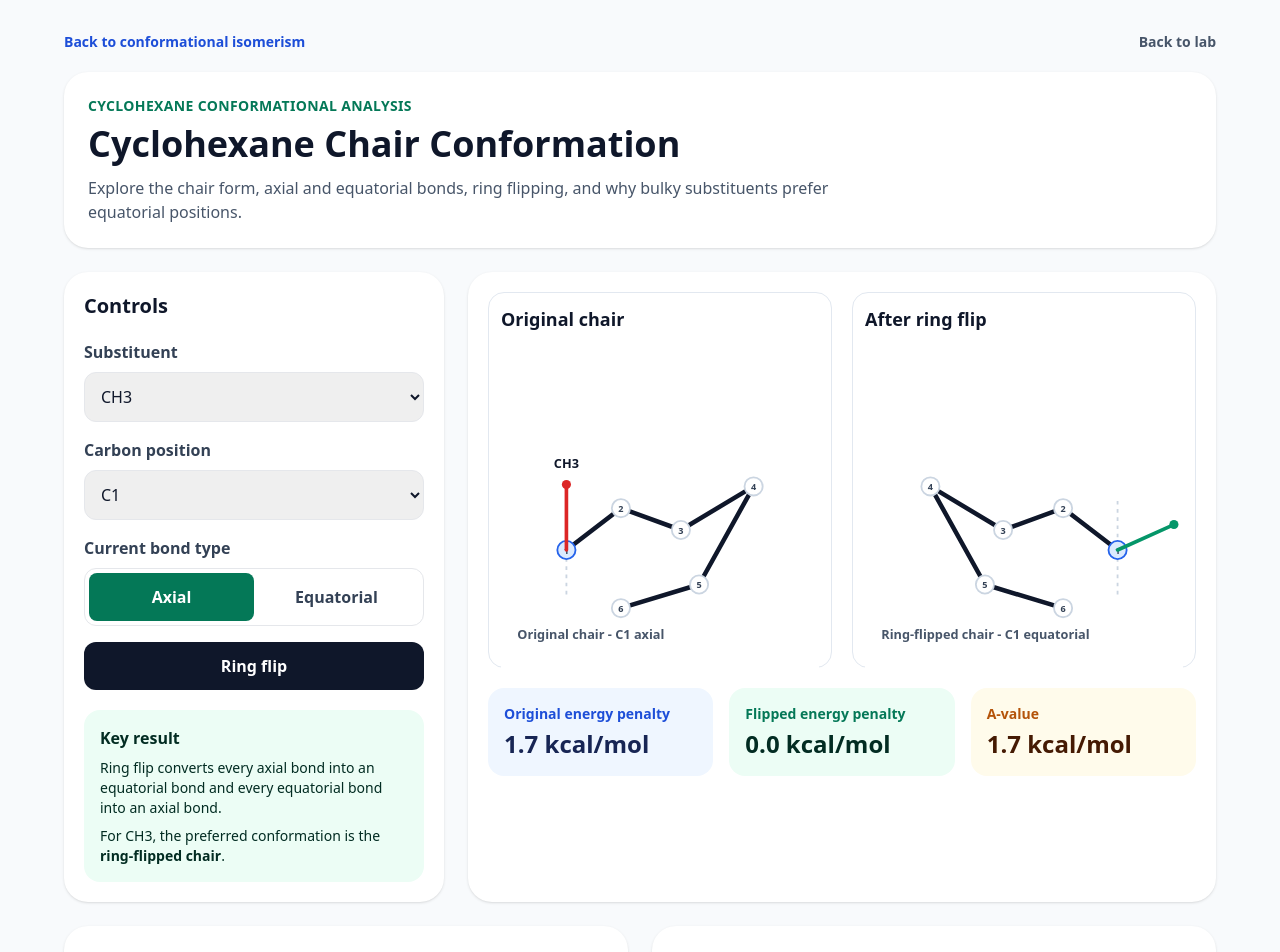
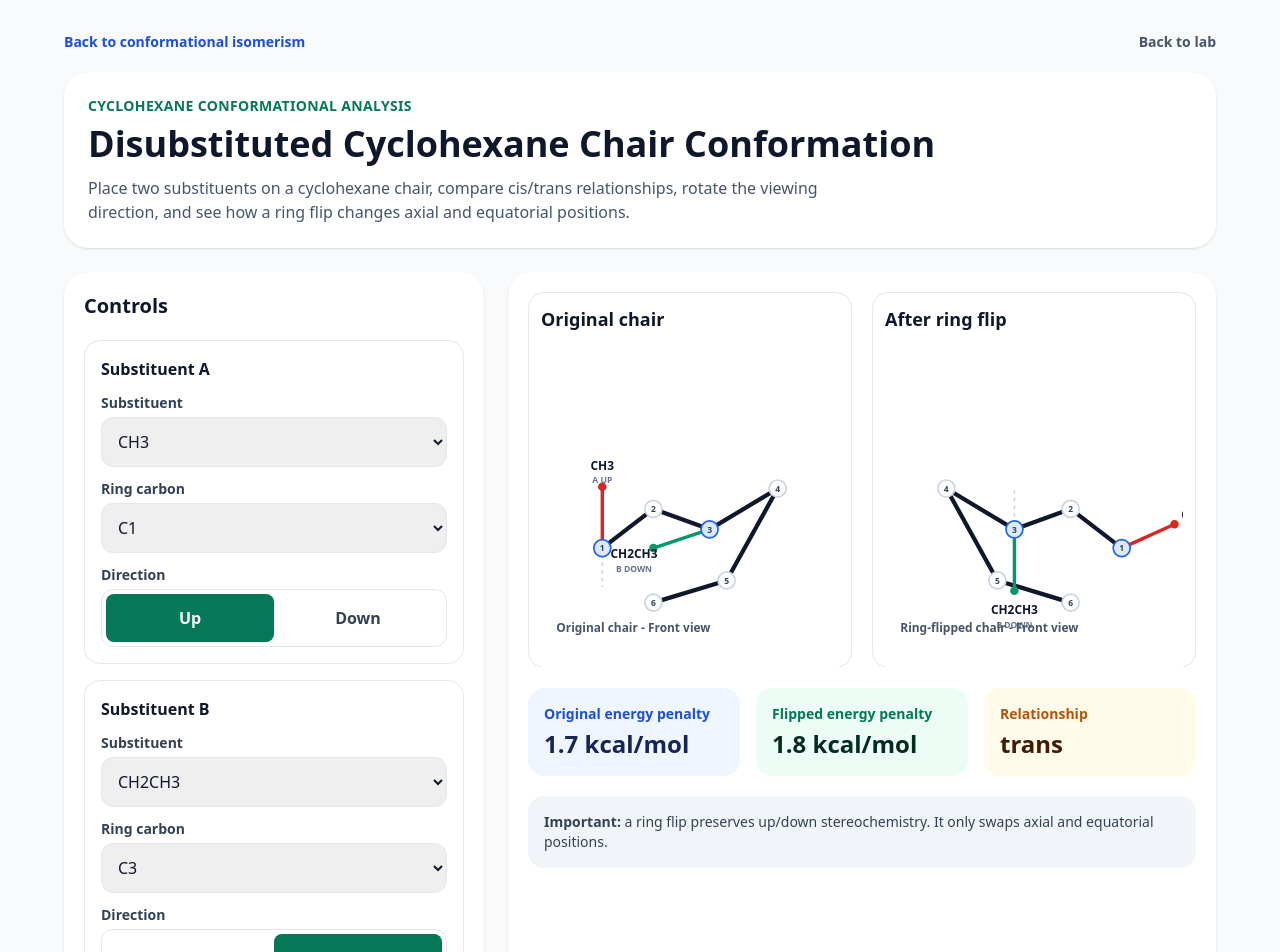
Before and after one commit to barham75/organic-project, a Next.js app: page /stereochemistry/conformational/cyclohexane in a window 1280 px wide. Shown: the top 952 px of the page. Built offline with nearby package versions, Linux system fonts and the light colour scheme.

Commit message:
Add disubstituted cyclohexane view controls

```diff
--- a/app/stereochemistry/conformational/cyclohexane/page.tsx
+++ b/app/stereochemistry/conformational/cyclohexane/page.tsx
@@ -3,12 +3,21 @@
 import Link from "next/link";
 import { useMemo, useState } from "react";
 
+type Orientation = "up" | "down";
 type Position = "axial" | "equatorial";
+type ViewDirection = "front" | "right" | "back" | "left";
+type Point = { x: number; y: number };
 type Substituent = {
   id: string;
   name: string;
   aValue: number;
   note: string;
+};
+type Placement = {
+  id: string;
+  substituentId: string;
+  carbon: number;
+  orientation: Orientation;
 };
 
 const substituents: Substituent[] = [
@@ -21,7 +30,16 @@ const substituents: Substituent[] = [
   { id: "br", name: "Br", aValue: 0.5, note: "Halogens prefer equatorial, but the penalty is smaller than alkyl groups." }
 ];
 
-function ringPoint(index: number, flipped: boolean) {
+const viewLabels: Record<ViewDirection, string> = {
+  front: "Front",
+  right: "Right side",
+  back: "Back",
+  left: "Left side"
+};
+
+const axialUpPattern = [true, false, true, false, true, false];
+
+function baseRingPoint(index: number, flipped: boolean): Point {
   const points = [
     { x: 72, y: 188 },
     { x: 132, y: 142 },
@@ -35,15 +53,40 @@ function ringPoint(index: number, flipped: boolean) {
   return { x: 350 - p.x, y: p.y };
 }
 
-function chairPath(flipped: boolean) {
-  const pts = Array.from({ length: 6 }, (_, i) => ringPoint(i, flipped));
+function projectPoint(point: Point, view: ViewDirection): Point {
+  const center = { x: 175, y: 185 };
+  const angles: Record<ViewDirection, number> = {
+    front: 0,
+    right: 90,
+    back: 180,
+    left: -90
+  };
+  const angle = (angles[view] * Math.PI) / 180;
+  const dx = point.x - center.x;
+  const dy = point.y - center.y;
+  return {
+    x: center.x + dx * Math.cos(angle) - dy * Math.sin(angle),
+    y: center.y + dx * Math.sin(angle) + dy * Math.cos(angle)
+  };
+}
+
+function ringPoint(index: number, flipped: boolean, view: ViewDirection) {
+  return projectPoint(baseRingPoint(index, flipped), view);
+}
+
+function chairPath(flipped: boolean, view: ViewDirection) {
+  const pts = Array.from({ length: 6 }, (_, i) => ringPoint(i, flipped, view));
   return `${pts.map((p) => `${p.x},${p.y}`).join(" ")}`;
 }
 
-function substituentVector(carbon: number, position: Position, flipped: boolean) {
-  const axialUp = [true, false, true, false, true, false];
-  const isAxialUp = flipped ? !axialUp[carbon - 1] : axialUp[carbon - 1];
-  if (position === "axial") return { dx: 0, dy: isAxialUp ? -72 : 72 };
+function derivedPosition(carbon: number, orientation: Orientation, flipped: boolean): Position {
+  const axialUp = flipped ? !axialUpPattern[carbon - 1] : axialUpPattern[carbon - 1];
+  return (orientation === "up") === axialUp ? "axial" : "equatorial";
+}
+
+function baseSubstituentVector(carbon: number, orientation: Orientation, flipped: boolean) {
+  const position = derivedPosition(carbon, orientation, flipped);
+  if (position === "axial") return { dx: 0, dy: orientation === "up" ? -72 : 72 };
   const equatorialDirection = [
     { dx: -62, dy: -28 },
     { dx: -58, dy: -36 },
@@ -52,62 +95,165 @@ function substituentVector(carbon: number, position: Position, flipped: boolean)
     { dx: 30, dy: 64 },
     { dx: -66, dy: 22 }
   ][carbon - 1];
-  return flipped ? { dx: -equatorialDirection.dx, dy: equatorialDirection.dy } : equatorialDirection;
+  const pointsUp = orientation === "up";
+  const vectorPointsUp = equatorialDirection.dy < 0;
+  const vector = pointsUp === vectorPointsUp ? equatorialDirection : { dx: -equatorialDirection.dx, dy: -equatorialDirection.dy };
+  return flipped ? { dx: -vector.dx, dy: vector.dy } : vector;
+}
+
+function getSubstituent(id: string) {
+  return substituents.find((s) => s.id === id) || substituents[1];
+}
+
+function placementEnergy(placement: Placement, flipped: boolean) {
+  const substituent = getSubstituent(placement.substituentId);
+  return derivedPosition(placement.carbon, placement.orientation, flipped) === "axial" ? substituent.aValue : 0;
+}
+
+function relationLabel(a: Placement, b: Placement) {
+  return a.orientation === b.orientation ? "cis" : "trans";
+}
+
+function SubstituentBond({
+  placement,
+  flipped,
+  view,
+  color
+}: {
+  placement: Placement;
+  flipped: boolean;
+  view: ViewDirection;
+  color: string;
+}) {
+  const substituent = getSubstituent(placement.substituentId);
+  const rawStart = baseRingPoint(placement.carbon - 1, flipped);
+  const rawVector = baseSubstituentVector(placement.carbon, placement.orientation, flipped);
+  const rawEnd = { x: rawStart.x + rawVector.dx, y: rawStart.y + rawVector.dy };
+  const start = projectPoint(rawStart, view);
+  const end = projectPoint(rawEnd, view);
+  const lineVector = { dx: end.x - start.x, dy: end.y - start.y };
+  const length = Math.max(1, Math.hypot(lineVector.dx, lineVector.dy));
+  const normal = { x: lineVector.dx / length, y: lineVector.dy / length };
+  const labelPoint = { x: end.x + normal.x * 24, y: end.y + normal.y * 24 };
+  const position = derivedPosition(placement.carbon, placement.orientation, flipped);
+
+  return (
+    <g>
+      {position === "axial" && (
+        <line
+          x1={start.x}
+          y1={start.y - 46}
+          x2={start.x}
+          y2={start.y + 46}
+          stroke="#cbd5e1"
+          strokeWidth="2"
+          strokeDasharray="4 5"
+        />
+      )}
+      <line x1={start.x} y1={start.y} x2={end.x} y2={end.y} stroke={color} strokeWidth="4" strokeLinecap="round" />
+      <circle cx={end.x} cy={end.y} r="5" fill={color} />
+      <text x={labelPoint.x} y={labelPoint.y + 4} textAnchor="middle" className="fill-slate-900 text-sm font-bold">
+        {substituent.name}
+      </text>
+      <text x={labelPoint.x} y={labelPoint.y + 20} textAnchor="middle" className="fill-slate-500 text-[10px] font-bold uppercase">
+        {placement.id} {placement.orientation}
+      </text>
+    </g>
+  );
 }
 
 function CyclohexaneDrawing({
   flipped,
-  carbon,
-  position,
-  label
+  placements,
+  view
 }: {
   flipped: boolean;
-  carbon: number;
-  position: Position;
-  label: string;
+  placements: Placement[];
+  view: ViewDirection;
 }) {
-  const start = ringPoint(carbon - 1, flipped);
-  const v = substituentVector(carbon, position, flipped);
-  const end = { x: start.x + v.dx, y: start.y + v.dy };
-  const labelOffset = position === "axial" ? { x: 0, y: v.dy > 0 ? 26 : -18 } : { x: v.dx > 0 ? 30 : -30, y: v.dy > 0 ? 12 : -8 };
-  const labelPoint = { x: end.x + labelOffset.x, y: end.y + labelOffset.y };
-  const axisGuideTop = { x: start.x, y: start.y - 54 };
-  const axisGuideBottom = { x: start.x, y: start.y + 54 };
+  const activeCarbons = new Set(placements.map((p) => p.carbon));
 
   return (
     <svg viewBox="0 0 350 310" className="h-full min-h-[310px] w-full rounded-lg bg-white">
-      <polyline points={chairPath(flipped)} fill="none" stroke="#0f172a" strokeWidth="5" strokeLinejoin="round" strokeLinecap="round" />
-      <line x1={axisGuideTop.x} y1={axisGuideTop.y} x2={axisGuideBottom.x} y2={axisGuideBottom.y} stroke="#cbd5e1" strokeWidth="2" strokeDasharray="4 5" />
+      <polyline points={chairPath(flipped, view)} fill="none" stroke="#0f172a" strokeWidth="5" strokeLinejoin="round" strokeLinecap="round" />
+      {placements.map((placement, index) => (
+        <SubstituentBond key={`${placement.id}-${flipped}`} placement={placement} flipped={flipped} view={view} color={index === 0 ? "#dc2626" : "#059669"} />
+      ))}
       {Array.from({ length: 6 }, (_, i) => {
-        const p = ringPoint(i, flipped);
+        const p = ringPoint(i, flipped, view);
         return (
           <g key={i}>
-            <circle cx={p.x} cy={p.y} r="10" fill={i + 1 === carbon ? "#dbeafe" : "#ffffff"} stroke={i + 1 === carbon ? "#2563eb" : "#cbd5e1"} strokeWidth="2" />
-            <text x={p.x} y={p.y + 4} textAnchor="middle" className="fill-slate-700 text-[10px] font-bold">{i + 1}</text>
+            <circle cx={p.x} cy={p.y} r="10" fill={activeCarbons.has(i + 1) ? "#dbeafe" : "#ffffff"} stroke={activeCarbons.has(i + 1) ? "#2563eb" : "#cbd5e1"} strokeWidth="2" />
+            <text x={p.x} y={p.y + 4} textAnchor="middle" className="fill-slate-700 text-[10px] font-bold">
+              {i + 1}
+            </text>
           </g>
         );
       })}
-      <line x1={start.x} y1={start.y} x2={end.x} y2={end.y} stroke={position === "axial" ? "#dc2626" : "#059669"} strokeWidth="4" strokeLinecap="round" />
-      <circle cx={end.x} cy={end.y} r="5" fill={position === "axial" ? "#dc2626" : "#059669"} />
-      <text x={labelPoint.x} y={labelPoint.y} textAnchor="middle" className="fill-slate-900 text-sm font-bold">{label}</text>
       <text x="18" y="286" className="fill-slate-600 text-sm font-bold">
-        {flipped ? "Ring-flipped chair" : "Original chair"} - C{carbon} {position}
+        {flipped ? "Ring-flipped chair" : "Original chair"} - {viewLabels[view]} view
       </text>
     </svg>
   );
 }
 
+function PlacementControls({
+  title,
+  placement,
+  onChange
+}: {
+  title: string;
+  placement: Placement;
+  onChange: (next: Placement) => void;
+}) {
+  return (
+    <div className="rounded-2xl border border-slate-200 p-4">
+      <h3 className="font-bold">{title}</h3>
+      <div className="mt-3 grid gap-3">
+        <label className="block">
+          <span className="mb-1 block text-sm font-bold text-slate-700">Substituent</span>
+          <select value={placement.substituentId} onChange={(e) => onChange({ ...placement, substituentId: e.target.value })} className="w-full rounded-xl border p-3">
+            {substituents.map((s) => <option key={s.id} value={s.id}>{s.name}</option>)}
+          </select>
+        </label>
+
+        <label className="block">
+          <span className="mb-1 block text-sm font-bold text-slate-700">Ring carbon</span>
+          <select value={placement.carbon} onChange={(e) => onChange({ ...placement, carbon: Number(e.target.value) })} className="w-full rounded-xl border p-3">
+            {[1, 2, 3, 4, 5, 6].map((n) => <option key={n} value={n}>C{n}</option>)}
+          </select>
+        </label>
+
+        <div>
+          <span className="mb-1 block text-sm font-bold text-slate-700">Direction</span>
+          <div className="grid grid-cols-2 rounded-xl border p-1">
+            {(["up", "down"] as Orientation[]).map((value) => (
+              <button
+                key={value}
+                onClick={() => onChange({ ...placement, orientation: value })}
+                className={`rounded-lg px-4 py-3 font-bold capitalize ${placement.orientation === value ? "bg-emerald-700 text-white" : "text-slate-700 hover:bg-slate-100"}`}
+              >
+                {value}
+              </button>
+            ))}
+          </div>
+        </div>
+      </div>
+    </div>
+  );
+}
+
 export default function CyclohexaneConformationPage() {
-  const [substituentId, setSubstituentId] = useState("methyl");
-  const [carbon, setCarbon] = useState(1);
-  const [position, setPosition] = useState<Position>("axial");
-  const [flipped, setFlipped] = useState(false);
+  const [firstPlacement, setFirstPlacement] = useState<Placement>({ id: "A", substituentId: "methyl", carbon: 1, orientation: "up" });
+  const [secondPlacement, setSecondPlacement] = useState<Placement>({ id: "B", substituentId: "ethyl", carbon: 3, orientation: "down" });
+  const [view, setView] = useState<ViewDirection>("front");
 
-  const substituent = substituents.find((s) => s.id === substituentId) || substituents[1];
-  const flippedPosition: Position = position === "axial" ? "equatorial" : "axial";
-  const originalEnergy = position === "axial" ? substituent.aValue : 0;
-  const flippedEnergy = flippedPosition === "axial" ? substituent.aValue : 0;
+  const placements = [firstPlacement, secondPlacement];
+  const originalEnergy = placements.reduce((sum, p) => sum + placementEnergy(p, false), 0);
+  const flippedEnergy = placements.reduce((sum, p) => sum + placementEnergy(p, true), 0);
   const preferred = originalEnergy <= flippedEnergy ? "original chair" : "ring-flipped chair";
+  const relation = relationLabel(firstPlacement, secondPlacement);
+  const hasSameCarbon = firstPlacement.carbon === secondPlacement.carbon;
 
   const energyRows = useMemo(() => [
     { name: "Chair", energy: "0 kcal/mol", note: "Most stable cyclohexane conformation." },
@@ -130,61 +276,48 @@ export default function CyclohexaneConformationPage() {
 
         <header className="mt-5 rounded-3xl bg-white p-6 shadow">
           <p className="text-sm font-bold uppercase tracking-wide text-emerald-700">Cyclohexane conformational analysis</p>
-          <h1 className="mt-2 text-4xl font-bold">Cyclohexane Chair Conformation</h1>
+          <h1 className="mt-2 text-4xl font-bold">Disubstituted Cyclohexane Chair Conformation</h1>
           <p className="mt-3 max-w-3xl text-slate-600">
-            Explore the chair form, axial and equatorial bonds, ring flipping, and why bulky substituents prefer equatorial positions.
+            Place two substituents on a cyclohexane chair, compare cis/trans relationships, rotate the viewing direction, and see how a ring flip changes axial and equatorial positions.
           </p>
         </header>
 
-        <section className="mt-6 grid gap-6 lg:grid-cols-[380px_1fr]">
+        <section className="mt-6 grid gap-6 lg:grid-cols-[420px_1fr]">
           <aside className="rounded-3xl bg-white p-5 shadow">
             <h2 className="text-xl font-bold">Controls</h2>
             <div className="mt-5 grid gap-4">
-              <label className="block">
-                <span className="mb-2 block font-bold text-slate-700">Substituent</span>
-                <select value={substituentId} onChange={(e) => setSubstituentId(e.target.value)} className="w-full rounded-xl border p-3">
-                  {substituents.map((s) => <option key={s.id} value={s.id}>{s.name}</option>)}
-                </select>
-              </label>
-
-              <label className="block">
-                <span className="mb-2 block font-bold text-slate-700">Carbon position</span>
-                <select value={carbon} onChange={(e) => setCarbon(Number(e.target.value))} className="w-full rounded-xl border p-3">
-                  {[1, 2, 3, 4, 5, 6].map((n) => <option key={n} value={n}>C{n}</option>)}
-                </select>
-              </label>
+              <PlacementControls title="Substituent A" placement={firstPlacement} onChange={setFirstPlacement} />
+              <PlacementControls title="Substituent B" placement={secondPlacement} onChange={setSecondPlacement} />
 
               <div>
-                <span className="mb-2 block font-bold text-slate-700">Current bond type</span>
-                <div className="grid grid-cols-2 rounded-xl border p-1">
-                  {(["axial", "equatorial"] as Position[]).map((value) => (
+                <span className="mb-2 block font-bold text-slate-700">View direction</span>
+                <div className="grid grid-cols-2 gap-2">
+                  {(["front", "right", "back", "left"] as ViewDirection[]).map((value) => (
                     <button
                       key={value}
-                      onClick={() => setPosition(value)}
-                      className={`rounded-lg px-4 py-3 font-bold capitalize ${position === value ? "bg-emerald-700 text-white" : "text-slate-700 hover:bg-slate-100"}`}
+                      onClick={() => setView(value)}
+                      className={`rounded-xl border px-3 py-3 font-bold ${view === value ? "border-slate-900 bg-slate-900 text-white" : "border-slate-200 text-slate-700 hover:bg-slate-100"}`}
                     >
-                      {value}
+                      {viewLabels[value]}
                     </button>
                   ))}
                 </div>
               </div>
-
-              <button
-                onClick={() => setFlipped((v) => !v)}
-                className="rounded-xl bg-slate-900 px-4 py-3 font-bold text-white hover:bg-slate-700"
-              >
-                Ring flip
-              </button>
             </div>
 
             <div className="mt-5 rounded-2xl bg-emerald-50 p-4 text-emerald-950">
               <h3 className="font-bold">Key result</h3>
               <p className="mt-2 text-sm">
-                Ring flip converts every axial bond into an equatorial bond and every equatorial bond into an axial bond.
+                The two substituents are <b>{relation}</b> because they point to {relation === "cis" ? "the same face" : "opposite faces"} of the ring.
               </p>
               <p className="mt-2 text-sm">
-                For {substituent.name}, the preferred conformation is the <b>{preferred}</b>.
+                The lower energy conformation is the <b>{preferred}</b>.
               </p>
+              {hasSameCarbon && (
+                <p className="mt-2 rounded-xl bg-amber-100 p-3 text-sm font-bold text-amber-950">
+                  Both substituents are currently attached to the same carbon. Change one carbon to practice typical disubstituted cases.
+                </p>
+              )}
             </div>
           </aside>
 
@@ -192,11 +325,11 @@ export default function CyclohexaneConformationPage() {
             <div className="grid gap-5 xl:grid-cols-2">
               <div className="rounded-2xl border border-slate-200 p-3">
                 <h2 className="mb-3 text-lg font-bold">Original chair</h2>
-                <CyclohexaneDrawing flipped={false} carbon={carbon} position={position} label={substituent.name} />
+                <CyclohexaneDrawing flipped={false} placements={placements} view={view} />
               </div>
               <div className="rounded-2xl border border-slate-200 p-3">
                 <h2 className="mb-3 text-lg font-bold">After ring flip</h2>
-                <CyclohexaneDrawing flipped carbon={carbon} position={flippedPosition} label={substituent.name} />
+                <CyclohexaneDrawing flipped placements={placements} view={view} />
               </div>
             </div>
 
@@ -210,9 +343,13 @@ export default function CyclohexaneConformationPage() {
                 <p className="mt-1 text-2xl font-bold text-emerald-950">{flippedEnergy.toFixed(1)} kcal/mol</p>
               </div>
               <div className="rounded-2xl bg-amber-50 p-4">
-                <p className="text-sm font-bold text-amber-700">A-value</p>
-                <p className="mt-1 text-2xl font-bold text-amber-950">{substituent.aValue.toFixed(1)} kcal/mol</p>
+                <p className="text-sm font-bold text-amber-700">Relationship</p>
+                <p className="mt-1 text-2xl font-bold text-amber-950">{relation}</p>
               </div>
+            </div>
+
+            <div className="mt-5 rounded-2xl bg-slate-100 p-4 text-sm text-slate-700">
+              <b>Important:</b> a ring flip preserves up/down stereochemistry. It only swaps axial and equatorial positions.
             </div>
           </div>
         </section>
@@ -232,12 +369,11 @@ export default function CyclohexaneConformationPage() {
           </article>
 
           <article className="rounded-3xl bg-white p-6 shadow">
-            <h2 className="text-2xl font-bold">Axial vs equatorial</h2>
-            <p className="mt-3 text-slate-600">{substituent.note}</p>
+            <h2 className="text-2xl font-bold">How to read the model</h2>
             <ul className="mt-4 space-y-3 text-slate-700">
-              <li className="rounded-2xl bg-slate-100 p-4"><b>Axial:</b> parallel to the vertical axis of the chair; can create 1,3-diaxial interactions.</li>
-              <li className="rounded-2xl bg-slate-100 p-4"><b>Equatorial:</b> points outward around the ring; usually preferred by bulky groups.</li>
-              <li className="rounded-2xl bg-slate-100 p-4"><b>Ring flip:</b> preserves up/down stereochemistry but swaps axial and equatorial positions.</li>
+              <li className="rounded-2xl bg-slate-100 p-4"><b>Up/down:</b> defines which face of the ring the substituent occupies. Same face means cis; opposite faces means trans.</li>
+              <li className="rounded-2xl bg-slate-100 p-4"><b>Axial/equatorial:</b> calculated from the carbon number and up/down direction in the current chair.</li>
+              <li className="rounded-2xl bg-slate-100 p-4"><b>View direction:</b> rotates the drawing so the student can inspect the same molecule from another side.</li>
             </ul>
           </article>
         </section>
```
